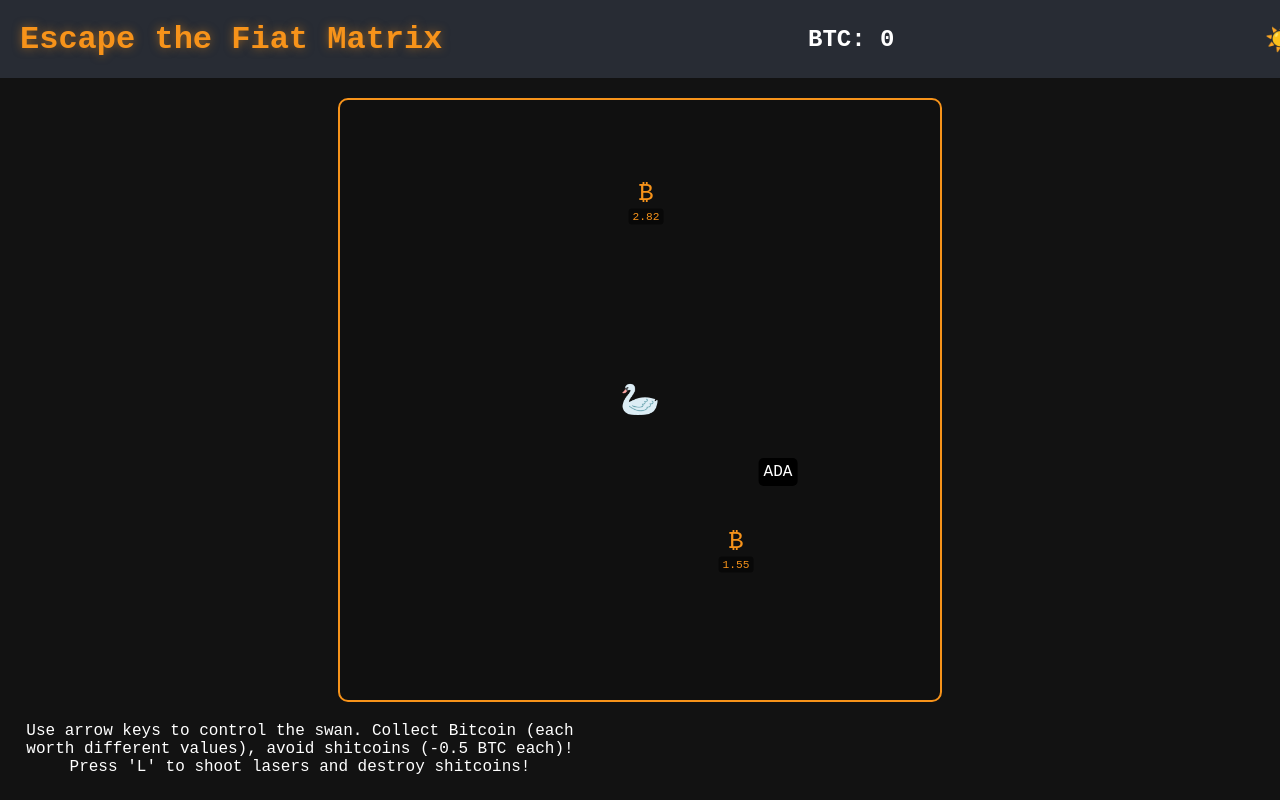
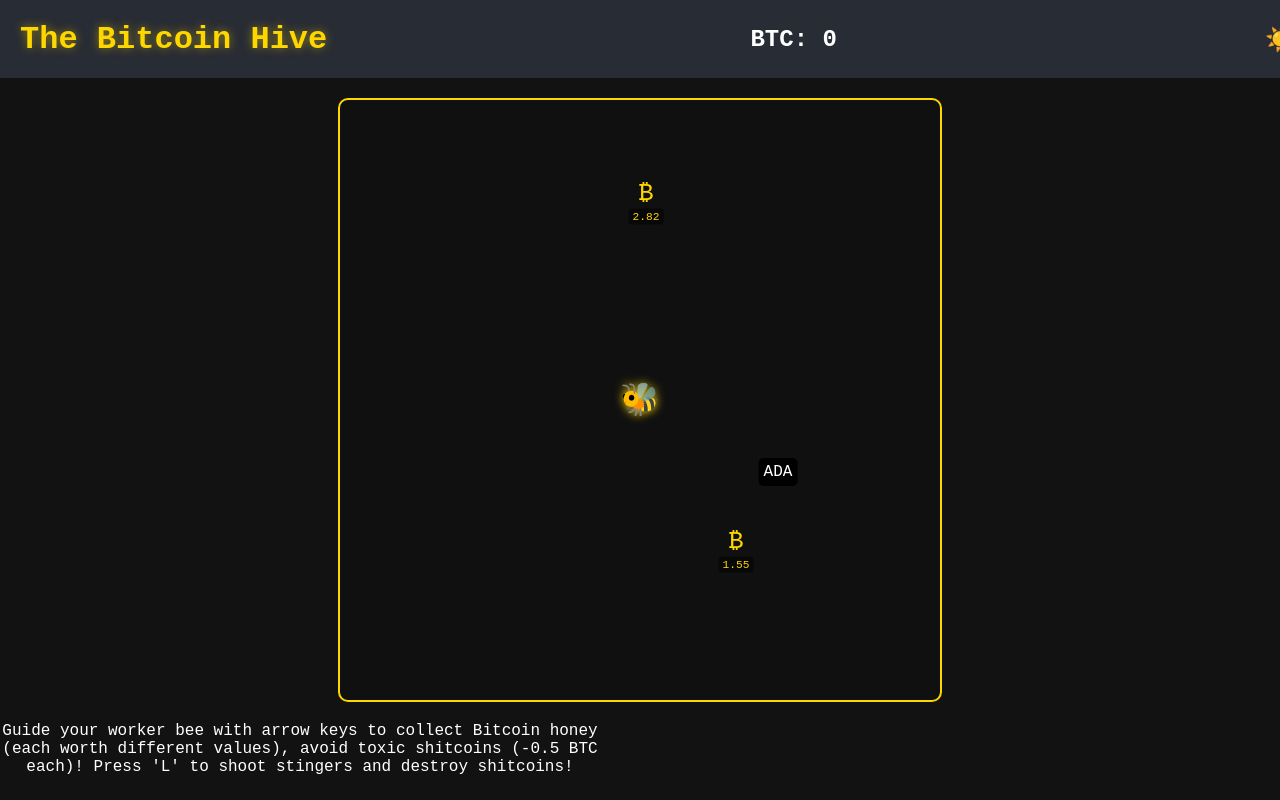
Before and after one commit to testingswan/swan-mcp, a React (Create React App) app: page / in a window 1280 px wide. Shown: the top 800 px of the page. Built offline with nearby package versions, Linux system fonts and the light colour scheme.

Commit message:
Transform game into bee theme with honey collection and stingers

```diff
--- a/src/App.css
+++ b/src/App.css
@@ -69,7 +69,7 @@
   background-color: rgba(0, 0, 0, 0.1);
   border-radius: 10px;
   overflow: hidden;
-  border: 2px solid #f7931a;
+  border: 2px solid #ffd700;
 }
 
 .player {
@@ -78,12 +78,13 @@
   transform: translate(-50%, -50%);
   transition: left 0.1s, top 0.1s;
   z-index: 10;
+  filter: drop-shadow(0 0 5px #ffd700);
 }
 
 .bitcoin {
   position: absolute;
   font-size: 1.5rem;
-  color: #f7931a;
+  color: #ffd700;
   transform: translate(-50%, -50%);
   z-index: 5;
   display: flex;
@@ -120,10 +121,10 @@
   position: absolute;
   width: 12px;
   height: 3px;
-  background-color: #ff0000;
+  background-color: #ffd700;
   transform: translate(-50%, -50%);
   z-index: 8;
-  box-shadow: 0 0 8px #ff0000, 0 0 12px #ff3333;
+  box-shadow: 0 0 8px #ffd700, 0 0 12px #ffed4a;
   border-radius: 2px;
 }
 
@@ -177,8 +178,8 @@
 }
 
 h1 {
-  color: #f7931a;
-  text-shadow: 0 0 10px rgba(247, 147, 26, 0.5);
+  color: #ffd700;
+  text-shadow: 0 0 10px rgba(255, 215, 0, 0.5);
   margin: 0;
 }
 
@@ -243,7 +244,7 @@
   background-color: rgba(0, 0, 0, 0.7);
   padding: 30px;
   border-radius: 15px;
-  border: 2px solid #f7931a;
+  border: 2px solid #ffd700;
   max-width: 80%;
   z-index: 101;
   animation: pulse 2s infinite;
@@ -251,21 +252,21 @@
 
 @keyframes pulse {
   0% {
-    box-shadow: 0 0 0 0 rgba(247, 147, 26, 0.7);
+    box-shadow: 0 0 0 0 rgba(255, 215, 0, 0.7);
   }
   70% {
-    box-shadow: 0 0 0 15px rgba(247, 147, 26, 0);
+    box-shadow: 0 0 0 15px rgba(255, 215, 0, 0);
   }
   100% {
-    box-shadow: 0 0 0 0 rgba(247, 147, 26, 0);
+    box-shadow: 0 0 0 0 rgba(255, 215, 0, 0);
   }
 }
 
 .victory-content h2 {
-  color: #f7931a;
+  color: #ffd700;
   font-size: 2.5rem;
   margin: 0 0 10px 0;
-  text-shadow: 0 0 10px rgba(247, 147, 26, 0.7);
+  text-shadow: 0 0 10px rgba(255, 215, 0, 0.7);
 }
 
 .victory-content h3 {
@@ -281,7 +282,7 @@
 
 .victory-bitcoin {
   font-size: 5rem;
-  color: #f7931a;
+  color: #ffd700;
   margin: 20px 0;
   animation: float 3s ease-in-out infinite;
 }
@@ -299,8 +300,8 @@
 }
 
 .restart-button {
-  background-color: #f7931a;
-  color: white;
+  background-color: #ffd700;
+  color: black;
   border: none;
   padding: 12px 24px;
   font-size: 1.2rem;
@@ -313,7 +314,7 @@
 }
 
 .restart-button:hover {
-  background-color: #e07c08;
+  background-color: #ffed4a;
   transform: scale(1.05);
 }
 
--- a/src/App.tsx
+++ b/src/App.tsx
@@ -273,7 +273,7 @@
                   ...prev,
                   {
                     id: Date.now(),
-                    text: `Laser destroyed ${shitcoin.type}! 💥`,
+                    text: `Stinger destroyed ${shitcoin.type}! 💥`,
                     expiresAt: Date.now() + 2000,
                   },
                 ]);
@@ -358,7 +358,7 @@
           ...prev,
           {
             id: Date.now(),
-            text: "🎉 3 BTC Collected! Stack set to exactly 6.15 BTC!",
+            text: "🎉 3 BTC Collected! Hive's honey stores set to 6.15 BTC!",
             expiresAt: Date.now() + 3000,
           },
         ]);
@@ -373,7 +373,7 @@
           ...prev,
           {
             id: Date.now(),
-            text: `Bitcoin accumulation! ${valueText}`,
+            text: `Sweet Bitcoin honey collected! ${valueText}`,
             expiresAt: Date.now() + 2000,
           },
         ]);
@@ -402,7 +402,7 @@
         ...prev,
         {
           id: Date.now(),
-          text: `${hitShitcoins[0].type} rekt! Lost ${lossBTC} BTC! Never trust centralized coins.`,
+          text: `${hitShitcoins[0].type} stung you! Lost ${lossBTC} BTC! Beware of toxic coins!`,
           expiresAt: Date.now() + 2000,
         },
       ]);
@@ -420,7 +420,7 @@
   return (
     <div className="App">
       <header className="App-header">
-        <h1>Escape the Fiat Matrix</h1>
+        <h1>The Bitcoin Hive</h1>
         <div className="score">BTC: {score}</div>
         <button
           className="theme-toggle"
@@ -451,11 +451,11 @@
             ))}
 
             <div className="victory-content">
-              <h2>🎉 VICTORY! 🎉</h2>
-              <h3>You've Accumulated 6.15 BTC</h3>
+              <h2>🎉 SWEET VICTORY! 🎉</h2>
+              <h3>You've Collected 6.15 BTC</h3>
               <p>
-                Congratulations! You've escaped the fiat matrix and secured your
-                financial freedom with Bitcoin!
+                Congratulations! You've gathered enough Bitcoin honey to secure
+                your hive's financial freedom!
               </p>
               <div className="victory-bitcoin">₿</div>
               <button className="restart-button" onClick={handleResetGame}>
@@ -465,12 +465,12 @@
           </div>
         ) : (
           <>
-            {/* Swan (player) */}
+            {/* Bee (player) */}
             <div
               className="player"
               style={{ left: `${position.x}%`, top: `${position.y}%` }}
             >
-              🦢
+              🐝
             </div>
 
             {/* Lasers */}
@@ -534,13 +534,14 @@
       <div className="instructions">
         {gameWon ? (
           <p>
-            You've accumulated exactly 6.15 BTC and escaped the fiat matrix!
+            You've collected exactly 6.15 BTC of sweet Bitcoin honey for your
+            hive!
           </p>
         ) : (
           <p>
-            Use arrow keys to control the swan. Collect Bitcoin (each worth
-            different values), avoid shitcoins (-0.5 BTC each)! Press 'L' to
-            shoot lasers and destroy shitcoins!
+            Guide your worker bee with arrow keys to collect Bitcoin honey (each
+            worth different values), avoid toxic shitcoins (-0.5 BTC each)!
+            Press 'L' to shoot stingers and destroy shitcoins!
           </p>
         )}
       </div>
```
